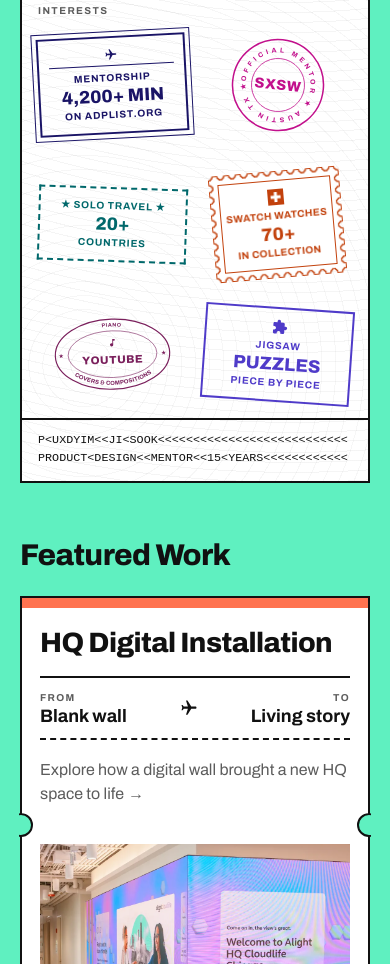
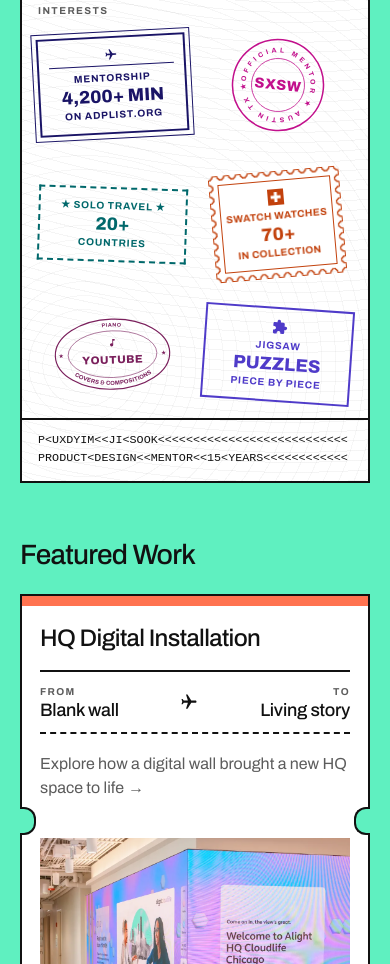
Before and after one commit to jisookyim/portfolio, a plain HTML site: page index.html in a window 390 px wide. Shown: the part 1036-2000 px from the top of the page. Drawn offline with Linux system fonts and the light colour scheme.

Commit message:
Type and notches: calmer heading scale, open notch curves
- Headings use a medium, slightly wide cut of Archivo with clear size steps.
- Section headers are 40 / 34 / 28px across desktop, tablet and phone.
- Boarding pass notches paint over the border, so no line closes the curve.

Co-Authored-By: Claude Opus 5.5 <noreply@anthropic.com>

```diff
--- a/components/boarding-pass.css
+++ b/components/boarding-pass.css
@@ -41,38 +41,38 @@
 /* tear-off stub: a half-circle notch cut into the top and bottom edges, between the text and the image
    (no perforation line: it competed with the dashed route line and split the image off).
    Desktop: centered in the column gap (exactly 50%).
-   The notches are paper-colored circles with an ink border, centered on the card border and
-   clipped to the half inside the card, so they hide the straight border where they cut in. */
+   Each notch is a half-circle that sits on the card border and paints over it,
+   so the curve stays open with no line closing it. */
 .bp-stub {
   position: absolute;
-  top: 15px;
-  bottom: 15px;
-  left: calc(50% - 1px);
+  top: -2px;
+  bottom: -2px;
+  left: 50%;
+  width: 0;
   pointer-events: none;
 }
 .bp-stub::before,
 .bp-stub::after {
   content: "";
   position: absolute;
-  left: -15px;
+  left: -16px;
   width: 32px;
-  height: 32px;
-  box-sizing: border-box;
-  border-radius: 50%;
+  height: 18px;
   background: var(--paper);
   border: 2px solid var(--ink);
 }
-.bp-stub::before { top: -32px; clip-path: inset(calc(50% - 2px) 0 0 0); }
-.bp-stub::after { bottom: -32px; clip-path: inset(0 0 calc(50% - 2px) 0); }
+.bp-stub::before { top: 0; border-top: 0; border-radius: 0 0 16px 16px; }
+.bp-stub::after { bottom: 0; border-bottom: 0; border-radius: 16px 16px 0 0; }
 
 /* left column: title at the top, route under it, CTA sentence under that */
 .bp-title {
   grid-column: 1;
   grid-row: 1;
-  font-size: 40px;
-  font-weight: 800;
+  font-size: 28px;
+  font-weight: 500;
+  font-stretch: 112%;
   line-height: 1.05;
-  letter-spacing: -0.02em;
+  letter-spacing: -0.025em;
   margin: 0 0 24px;
   align-self: start;
 }
@@ -169,7 +169,9 @@ a.bp-cta:focus-visible { outline: none; }
 }
 .bp-v {
   font-size: 22px;
-  font-weight: 700;
+  font-weight: 500;
+  font-stretch: 112%;
+  letter-spacing: -0.015em;
   line-height: 1.1;
   margin: 0;
 }
@@ -200,15 +202,16 @@ a.bp-cta:focus-visible { outline: none; }
   .bp-stub {
     position: relative;
     top: auto; bottom: auto; left: auto;
+    width: auto;
     height: 2px;
     margin: 0 -18px 18px;
   }
-  .bp-stub::before, .bp-stub::after { width: 24px; height: 24px; top: -11px; bottom: auto; }
-  .bp-stub::before { left: -13px; clip-path: inset(0 0 0 calc(50% - 2px)); }
-  .bp-stub::after { left: auto; right: -13px; clip-path: inset(0 calc(50% - 2px) 0 0); }
-  .bp-title { font-size: 28px; margin: 0 0 18px; align-self: stretch; }
+  .bp-stub::before, .bp-stub::after { top: -11px; bottom: auto; width: 14px; height: 24px; }
+  .bp-stub::before { left: -2px; border: 2px solid var(--ink); border-left: 0; border-radius: 0 12px 12px 0; }
+  .bp-stub::after { left: auto; right: -2px; border: 2px solid var(--ink); border-right: 0; border-radius: 12px 0 0 12px; }
+  .bp-title { font-size: 24px; margin: 0 0 18px; align-self: stretch; }
   .bp-route { padding: 12px 0; margin-bottom: 18px; gap: 10px; align-self: stretch; }
-  .bp-v { font-size: 18px; }
+  .bp-v { font-size: 18px; font-stretch: 100%; }
   .bp-arrow { font-size: 18px; }
   .bp-cta { margin: 0 0 18px; font-size: 16px; }
   .bp-image { margin: 0; }
--- a/components/passport.css
+++ b/components/passport.css
@@ -6,7 +6,7 @@
   .pp-head { background: var(--red); color:#fff; padding: 12px 22px; display:flex; justify-content:space-between; font-size: 12px; font-weight:700; letter-spacing:.16em; text-transform:uppercase; }
   .pp-top { display:grid; grid-template-columns: 180px 1fr; gap: 28px; padding: 26px 22px; align-items: start; }
   .photo { width: 180px; aspect-ratio: 3 / 4; object-fit: cover; display:block; padding: 0; }
-  .name { font-size: clamp(36px, 4.6vw, 60px); font-weight: 800; line-height: 1.02; letter-spacing: -.02em; margin: 0 0 10px; }
+  .name { font-size: clamp(32px, 4vw, 48px); font-weight: 500; font-stretch: 112%; line-height: 1.02; letter-spacing: -.03em; margin: 0 0 10px; }
   .role { font-size: 18px; font-weight: 600; margin: 0 0 14px; }
   .spec { font-size: 15px; font-weight: 600; margin: 0; }
   .spec span { color: var(--muted); font-weight: 400; }
@@ -25,7 +25,7 @@
   .jp.to .cycle { justify-items: end; }
   .jk { font-size: 10px; font-weight: 700; letter-spacing: .14em; text-transform: uppercase; color: var(--muted); margin: 0 0 6px; }
   .cycle { display: grid; grid-template-columns: minmax(0,1fr); justify-items: start; }
-  .cycle > span { grid-area: 1 / 1; font-size: clamp(30px, 4vw, 52px); font-weight: 800; line-height: 1.04; letter-spacing: -.02em; opacity: 0; transform: translateY(12px); transition: opacity .6s ease, transform .6s ease; }
+  .cycle > span { grid-area: 1 / 1; font-size: clamp(30px, 4vw, 48px); font-weight: 500; font-stretch: 112%; line-height: 1.04; letter-spacing: -.03em; opacity: 0; transform: translateY(12px); transition: opacity .6s ease, transform .6s ease; }
   .cycle > span.is-active { opacity: 1; transform: none; }
   .jarrow { align-self: center; justify-self: center; font-size: clamp(26px, 3vw, 40px); font-weight: 800; color: var(--ink); }
   @media (prefers-reduced-motion: reduce) { .cycle > span { transition: none; } }
@@ -45,7 +45,7 @@
     .jp, .jp.to { padding: 0; }
     .jk { margin: 0 0 2px; }
     .jarrow { font-size: 18px; }
-    .cycle > span { font-size: 18px; font-weight: 700; line-height: 1.1; letter-spacing: 0; }
+    .cycle > span { font-size: 18px; font-weight: 500; line-height: 1.1; letter-spacing: -.01em; }
     .pp-head { padding: 10px 16px; font-size: 11px; }
   }
 
--- a/components/site.css
+++ b/components/site.css
@@ -86,9 +86,10 @@ body {
    so the only lines on the page are the cards' own borders. */
 h2 {
   font-size: 40px;
-  font-weight: 800;
-  line-height: 1.1;
-  letter-spacing: -0.02em;
+  font-weight: 500;
+  font-stretch: 112%;
+  line-height: 1.12;
+  letter-spacing: -0.025em;
   margin: 0 0 32px;
 }
 
@@ -148,6 +149,11 @@ h2 {
 .footer-links a:focus-visible { outline: 2px solid var(--paper); outline-offset: 4px; }
 @media (prefers-reduced-motion: reduce) { .footer-links a { transition: none; } }
 
+/* section headers share the case study headline sizes: 40 / 34 / 28 */
+@media (max-width: 1000px) {
+  h2 { font-size: 34px; }
+}
+
 @media (max-width: 800px) {
   .intro h1 { font-size: 44px; }
   .strengths { grid-template-columns: 1fr; }
@@ -175,7 +181,7 @@ h2 {
   .testimonials + .testimonials { margin-top: 56px; }
   .ticket-grid { gap: 32px; }
 
-  h2 { font-size: 30px; margin-bottom: 24px; }
+  h2 { font-size: 28px; margin-bottom: 24px; }
   /* phones: still one row, with slightly smaller text so it fits at 375px */
   .footer-inner { padding: 16px; gap: 12px; }
   .footer-line { font-size: 13px; }
```
